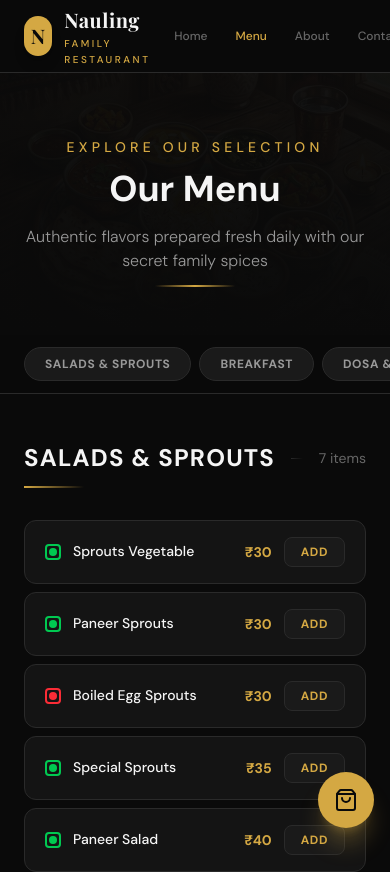
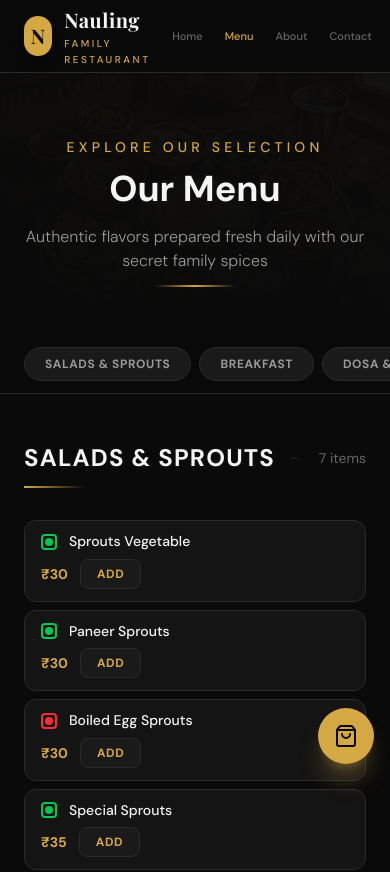
Before and after one commit to Dineshkor/nauling-restaurant, a Next.js app: page /menu in a window 390 px wide. Shown: the top 872 px of the page. Built offline with nearby package versions, Linux system fonts and the light colour scheme; a web font is replaced by a local one.

Commit message:
menu fixed

```diff
--- a/src/components/CartButton.tsx
+++ b/src/components/CartButton.tsx
@@ -9,7 +9,7 @@ export default function CartButton({ onClick }: { onClick: () => void }) {
   return (
     <button
       onClick={onClick}
-      className="fixed bottom-4 right-4 md:bottom-6 md:right-6 z-[100] bg-gold text-dark rounded-full w-14 h-14 md:w-16 md:h-16 flex items-center justify-center shadow-xl shadow-gold/30 hover:bg-gold-light hover:scale-105 transition-all group"
+      className="fixed bottom-20 right-4 md:bottom-6 md:right-6 z-[100] bg-gold text-dark rounded-full w-14 h-14 md:w-16 md:h-16 flex items-center justify-center shadow-xl shadow-gold/30 hover:bg-gold-light hover:scale-105 transition-all group"
     >
       <ShoppingBag size={24} className="group-hover:scale-110 transition-transform" />
       {totalItems > 0 && (
--- a/src/components/MenuCard.tsx
+++ b/src/components/MenuCard.tsx
@@ -14,13 +14,13 @@ export default function MenuCard({ item }: { item: MenuItem }) {
   // Compact list-style for items without images
   if (!item.image) {
     return (
-      <div className="luxury-card rounded-xl px-5 py-4 flex items-center justify-between gap-4">
+      <div className="luxury-card rounded-xl px-4 py-3 sm:px-5 sm:py-4 flex flex-col sm:flex-row sm:items-center sm:justify-between gap-2 sm:gap-4">
         <div className="flex items-center gap-3 flex-1 min-w-0">
           <span className={`flex-shrink-0 w-4 h-4 rounded-sm border-2 flex items-center justify-center ${item.isVeg ? 'border-green-500' : 'border-red-500'}`}>
             <span className={`w-2 h-2 rounded-full ${item.isVeg ? 'bg-green-500' : 'bg-red-500'}`}></span>
           </span>
           <div className="min-w-0">
-            <h4 className="font-medium text-text-primary text-sm leading-tight truncate">
+            <h4 className="font-medium text-text-primary text-sm leading-tight">
               {item.name}
               {item.isSpicy && <span className="ml-1.5 text-xs">🌶️</span>}
             </h4>
--- a/src/components/Navbar.tsx
+++ b/src/components/Navbar.tsx
@@ -48,12 +48,12 @@ export default function Navbar() {
         </div>
 
         {/* Mobile Nav */}
-        <div className="md:hidden flex gap-1 items-center">
+        <div className="md:hidden flex gap-0.5 items-center">
           {links.map(link => (
             <Link
               key={link.href}
               href={link.href}
-              className={`px-3 py-1.5 rounded-md text-xs font-medium transition-all ${
+              className={`px-2.5 py-1.5 rounded-md text-[11px] font-medium transition-all ${
                 pathname === link.href
                   ? 'text-gold'
                   : 'text-text-muted hover:text-text-primary'
```
